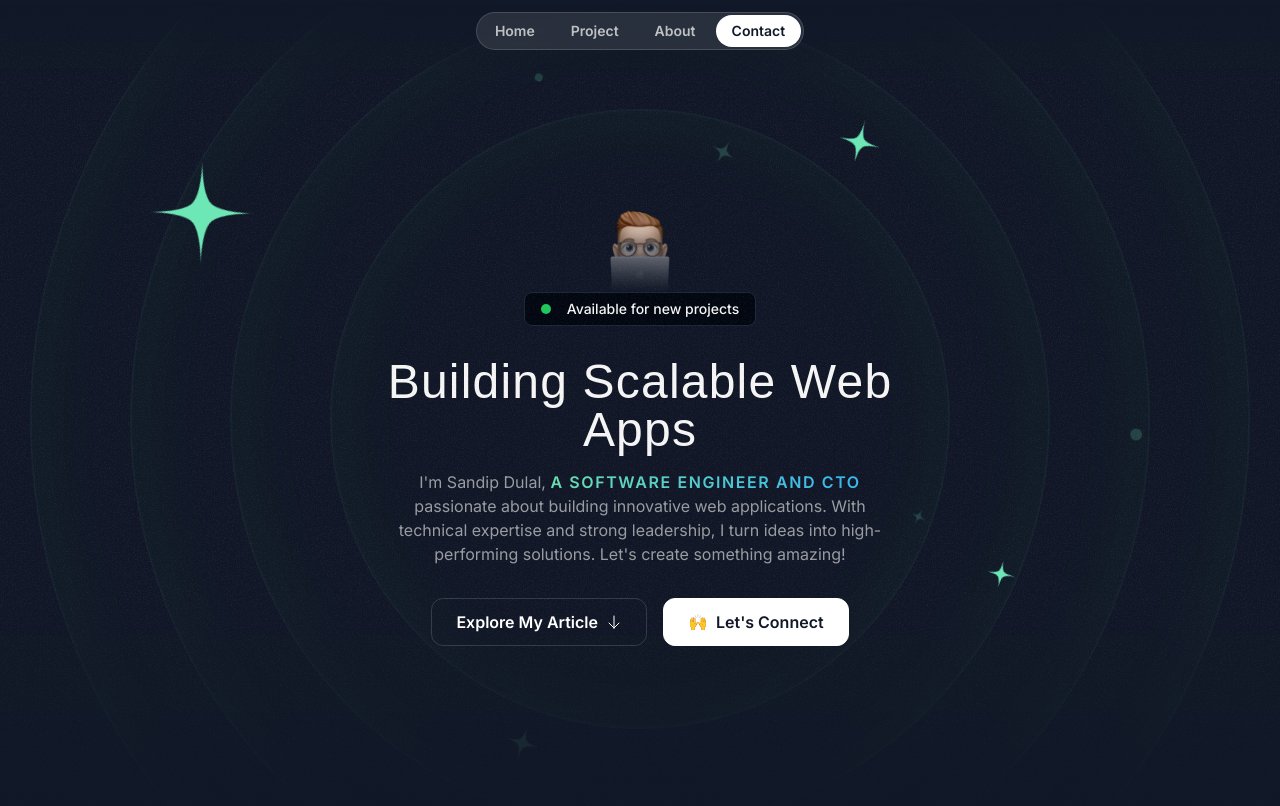
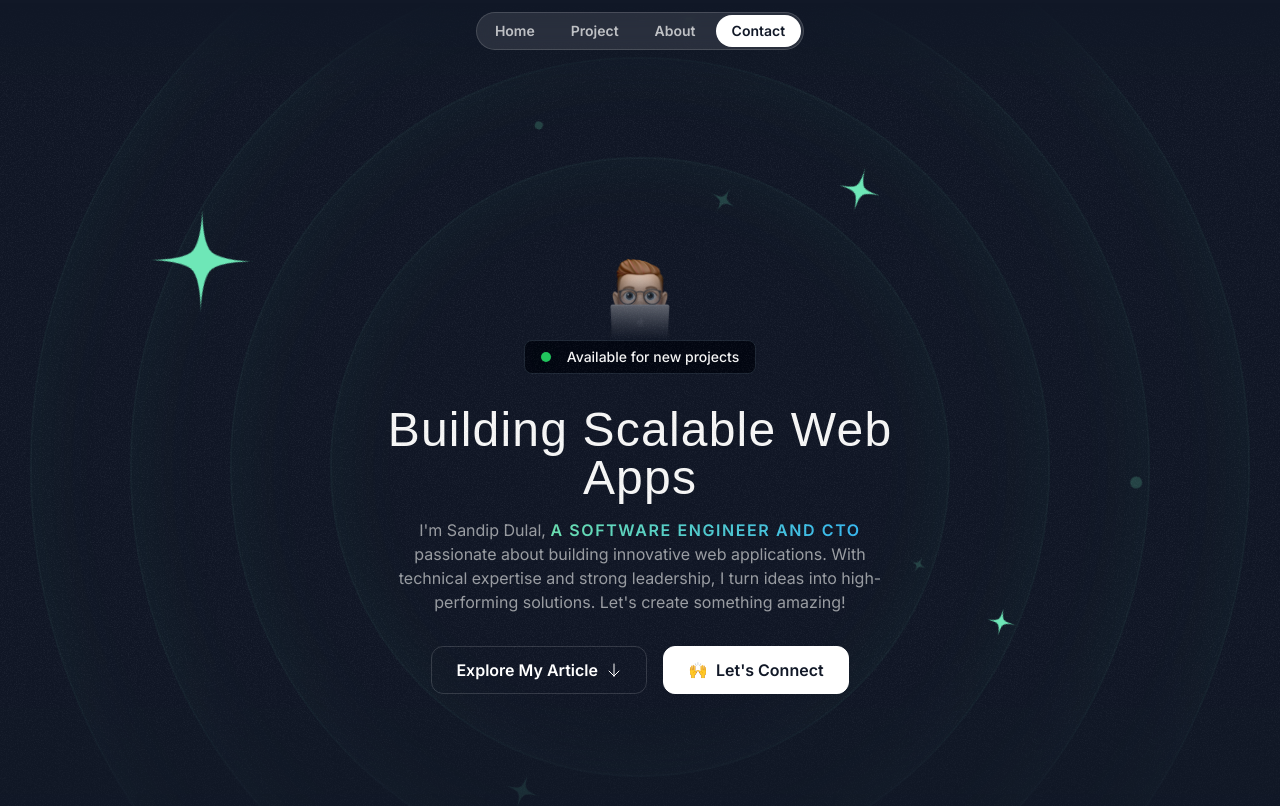
Before and after one commit to DulalSandip/latest-portfolio, a Next.js app: page / in a window 1280 px wide. Shown: the top 806 px of the page. Built offline with nearby package versions, Linux system fonts and the light colour scheme; a web font is replaced by a local one.

Commit message:
padding fixed for hero section

```diff
--- a/src/sections/Hero.tsx
+++ b/src/sections/Hero.tsx
@@ -12,7 +12,7 @@ import { useState } from "react";
 export const HeroSection = () => {
   const [showForm, setShowForm] = useState(false);
   return (
-    <div className="py-32 md:py-48 lg:py-61 relative z-0 overflow-x-clip">
+    <div className="py-32 md:py-48 lg:py-60 relative z-0 overflow-x-clip">
       <div
         className="absolute inset-0"
         style={{
@@ -195,7 +195,7 @@ export const HeroSection = () => {
           <button
             onClick={() => setShowForm(true)}
             // onClick={() => console.log("Button clicked!")}
-            className="inline-flex z-10 items-center gap-2 border border-white bg-white text-gray-900 px-6 h-12 rounded-xl"
+            className="inline-flex z-10  items-center gap-2 border border-white bg-white text-gray-900 px-6  h-12 rounded-xl"
           >
             <span>🙌</span>
             <span className="font-semibold">Let&apos;s Connect</span>
```
